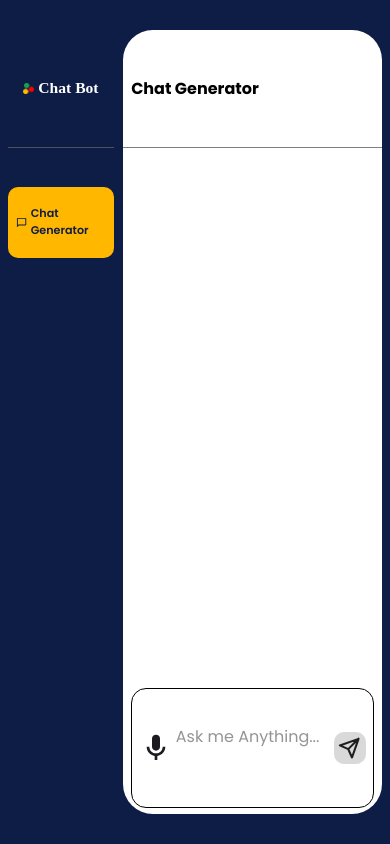
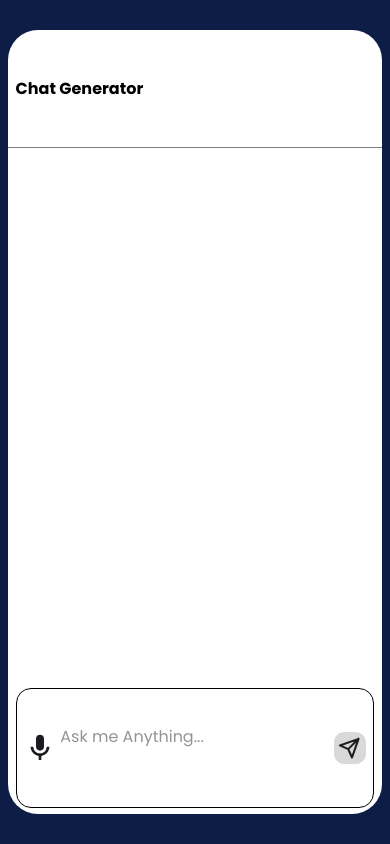
Before and after one commit to Nidhish-Agarwal/ChatBot, a React (Vite) app: page / in a window 390 px wide. Built offline with nearby package versions, Linux system fonts and the light colour scheme; a web font is replaced by a local one.

Commit message:
made changes for mobile screens

```diff
--- a/src/App.jsx
+++ b/src/App.jsx
@@ -1,16 +1,31 @@
-import { useState } from 'react'
+import { useState , useEffect} from 'react'
 import styles from './App.module.css'
 import NavigationPanel from './components/NavigationPanel'
 import ChatSpace from './components/ChatSpace'
 
 function App() {
   const [count, setCount] = useState(0)
+  const [isMobile, setIsMobile] = useState(window.innerWidth <= 786);
+
+  useEffect(() => {
+    const handleResize = () => {
+      setIsMobile(window.innerWidth <= 786);
+    }
+
+    window.addEventListener('resize', handleResize);
+
+    return () => {
+      window.removeEventListener('resize', handleResize)
+    }
+
+  }, [])
 
   return (
 
     <div className={styles.cover_main_container}>
       <div className={styles.main_container}>
-        <NavigationPanel />
+        {!isMobile && <NavigationPanel />}
+
         <ChatSpace />
 
 
--- a/src/App.module.css
+++ b/src/App.module.css
@@ -14,5 +14,6 @@
     width: 96vw;
     height: 93vh;
     display: flex;
-    justify-content: space-between;
+    /* justify-content: space-between; */
+    gap: 2vw;
 }
--- a/src/components/ChatSpace.module.css
+++ b/src/components/ChatSpace.module.css
@@ -1,7 +1,8 @@
 @import url('https://fonts.googleapis.com/css2?family=Londrina+Solid:wght@100;300;400;900&family=Poppins:ital,wght@0,100;0,200;0,300;0,400;0,500;0,600;0,700;0,800;0,900;1,100;1,200;1,300;1,400;1,500;1,600;1,700;1,800;1,900&display=swap');
 
 .main_container{
-    width: 69.14%;
+    /* width: 69.14%; */
+    flex: 1;
     background-color: #ffffff;
     border-radius: 30px;
 }
```
